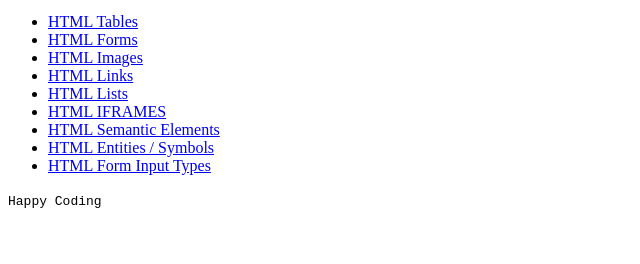
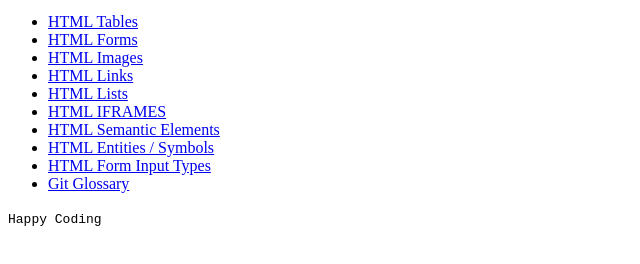
Before and after one commit to Umesh-malik-byjus/html-demo, a plain HTML site: page index.html in a window 1280 px wide. Shown: the part 88-352 px from the top of the page, without its empty margins (0-640 px from the left). Drawn offline with Linux system fonts and the light colour scheme.

Commit message:
adding git commands notes

```diff
--- a/index.html
+++ b/index.html
@@ -41,6 +41,9 @@
         <li>
             <a href="https://www.w3schools.com/html/html_form_input_types.asp" target="_blank">HTML Form Input Types</a>
         </li>
+        <li>
+            <a href="https://www.atlassian.com/git/glossary" target="_blank">Git Glossary</a>
+        </li>
     </ul>
     <code>
         Happy Coding
```
